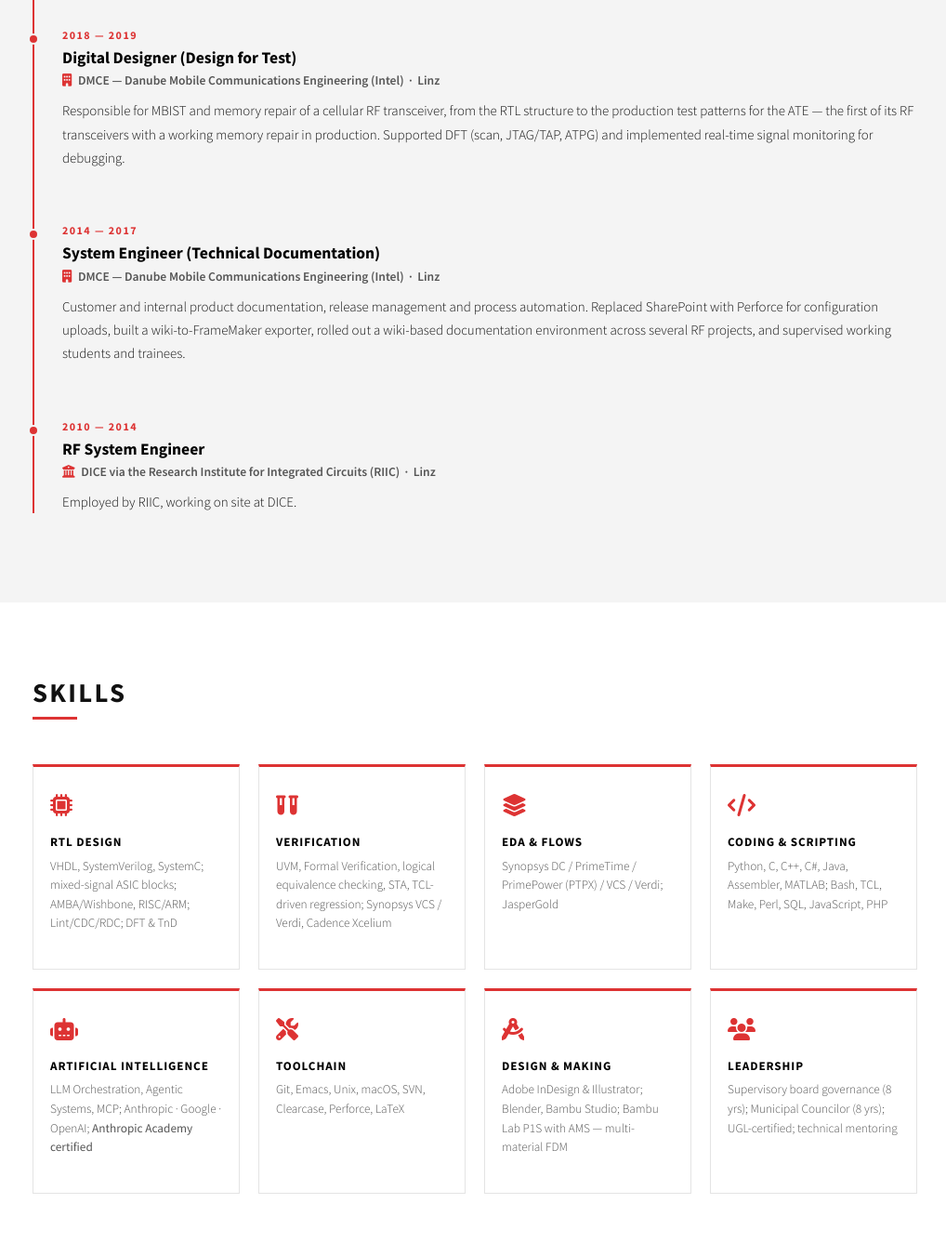
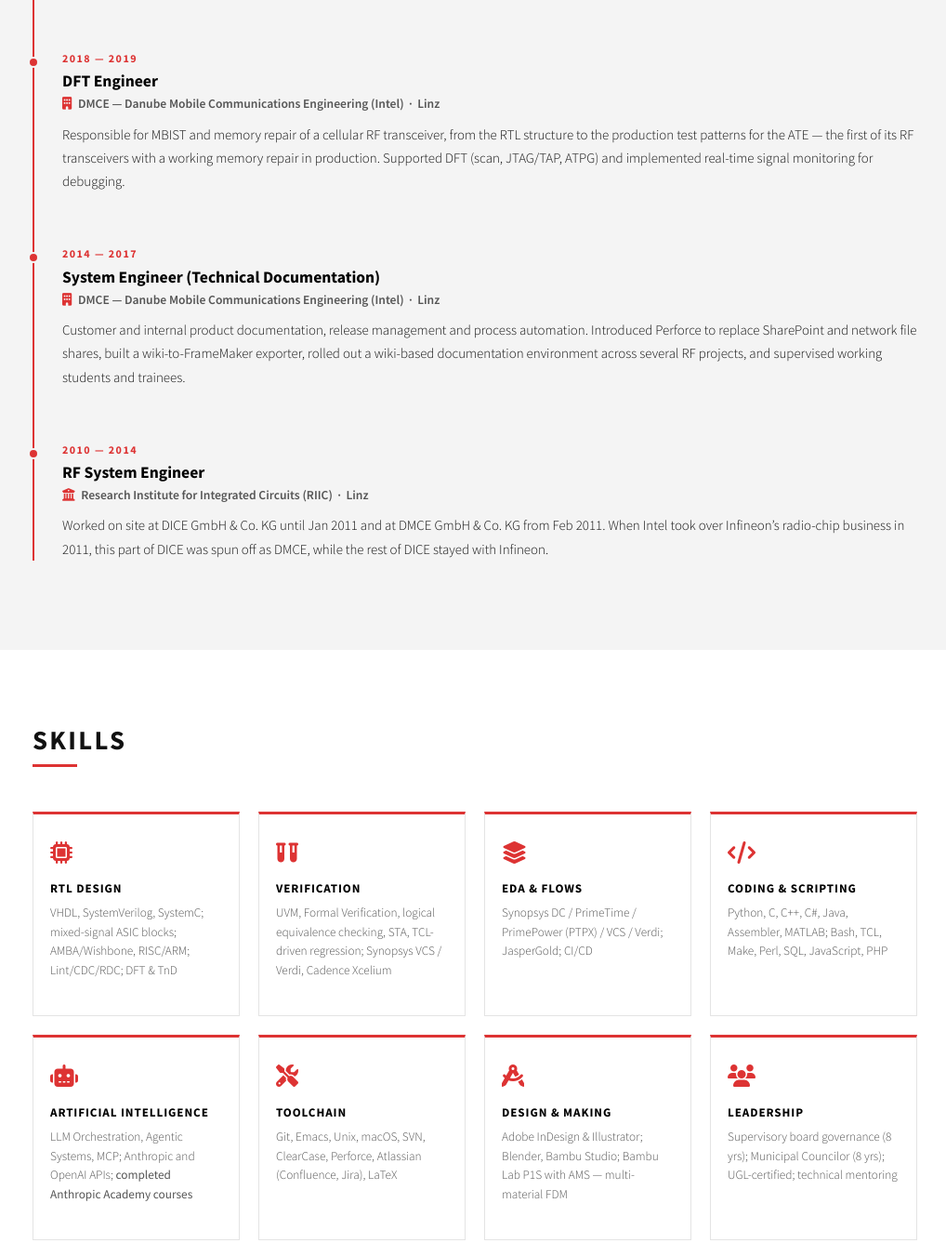
Before and after one commit to iAlmirPro/iAlmirPro.github.io, a plain HTML site: page index.html in a window 1280 px wide. Shown: the part 2330-3667 px from the top of the page at 93% size, without its empty margins (129-1147 px from the left). Drawn offline with nearby package versions, Linux system fonts and the light colour scheme.

Commit message:
Homepage: align job titles, RIIC entry, skills and licence with current CV
Co-Authored-By: Claude Sonnet 5.5 <noreply@anthropic.com>

```diff
--- a/index.html
+++ b/index.html
@@ -139,7 +139,7 @@
           <div class="timeline-body">
             <h3>Global Explorer by Design</h3>
             <p class="timeline-org"><i class="fas fa-globe"></i> Worldwide</p>
-            <p>The best engineers understand the world they build for. After 15+ years in the industry, a self-directed study in global systems, human-centric design, and the ultimate test of adapting to new variables in real-time.</p>
+            <p>I believe the best engineers are those who understand the world they are building for. After 15+ years in the industry, I stepped away from the desk to become an Explorer by Design. In this self-directed study of global systems and human-centric design, while travelling far, far away, I want to test my ability to adapt to new variables in real time.</p>
           </div>
         </div>
 
@@ -148,7 +148,7 @@
           <div class="timeline-body">
             <h3>Digital Design Engineer</h3>
             <p class="timeline-org"><i class="fas fa-building"></i> Apple Technology Engineering Austria B.V. &amp; Co. KG &nbsp;&middot;&nbsp; Linz</p>
-            <p>RTL design and unit-level verification of digital blocks on mixed-signal cellular RF transceiver ASICs, with a focus on IP development and integration. Specified, implemented and integrated the chip-level test and debug infrastructure used by Silicon Validation during bring-up, automated SoC-level power analysis as a weekly script-driven flow, and led the ECO process, resulting in a timely hand-off to physical design, with all fixes integrated.</p>
+            <p>RTL design and verification of digital blocks for mixed-signal cellular RF transceiver ASICs with a focus on IP development and integration. Specified, implemented and integrated the chip-level test and debug infrastructure used by Silicon Validation during bring-up, automated SoC-level power analysis as a weekly script-driven flow, and led the ECO process, resulting in a timely hand-off to physical design, with all fixes integrated.</p>
           </div>
         </div>
 
@@ -164,7 +164,7 @@
         <div class="timeline-item">
           <div class="timeline-date">2018 &mdash; 2019</div>
           <div class="timeline-body">
-            <h3>Digital Designer (Design for Test)</h3>
+            <h3>DFT Engineer</h3>
             <p class="timeline-org"><i class="fas fa-building"></i> DMCE — Danube Mobile Communications Engineering (Intel) &nbsp;&middot;&nbsp; Linz</p>
             <p>Responsible for MBIST and memory repair of a cellular RF transceiver, from the RTL structure to the production test patterns for the ATE — the first of its RF transceivers with a working memory repair in production. Supported DFT (scan, JTAG/TAP, ATPG) and implemented real-time signal monitoring for debugging.</p>
           </div>
@@ -175,7 +175,7 @@
           <div class="timeline-body">
             <h3>System Engineer (Technical Documentation)</h3>
             <p class="timeline-org"><i class="fas fa-building"></i> DMCE — Danube Mobile Communications Engineering (Intel) &nbsp;&middot;&nbsp; Linz</p>
-            <p>Customer and internal product documentation, release management and process automation. Replaced SharePoint with Perforce for configuration uploads, built a wiki-to-FrameMaker exporter, rolled out a wiki-based documentation environment across several RF projects, and supervised working students and trainees.</p>
+            <p>Customer and internal product documentation, release management and process automation. Introduced Perforce to replace SharePoint and network file shares, built a wiki-to-FrameMaker exporter, rolled out a wiki-based documentation environment across several RF projects, and supervised working students and trainees.</p>
           </div>
         </div>
 
@@ -183,8 +183,8 @@
           <div class="timeline-date">2010 &mdash; 2014</div>
           <div class="timeline-body">
             <h3>RF System Engineer</h3>
-            <p class="timeline-org"><i class="fas fa-university"></i> DICE via the Research Institute for Integrated Circuits (RIIC) &nbsp;&middot;&nbsp; Linz</p>
-            <p>Employed by RIIC, working on site at DICE.</p>
+            <p class="timeline-org"><i class="fas fa-university"></i> Research Institute for Integrated Circuits (RIIC) &nbsp;&middot;&nbsp; Linz</p>
+            <p>Worked on site at DICE GmbH &amp; Co. KG until Jan 2011 and at DMCE GmbH &amp; Co. KG from Feb 2011. When Intel took over Infineon&rsquo;s radio-chip business in 2011, this part of DICE was spun off as DMCE, while the rest of DICE stayed with Infineon.</p>
           </div>
         </div>
 
@@ -220,7 +220,7 @@
           <div class="skill-card card h-100">
             <div class="skill-icon"><i class="fas fa-layer-group"></i></div>
             <h3>EDA &amp; Flows</h3>
-            <p>Synopsys DC / PrimeTime / PrimePower (PTPX) / VCS / Verdi; JasperGold</p>
+            <p>Synopsys DC / PrimeTime / PrimePower (PTPX) / VCS / Verdi; JasperGold; CI/CD</p>
           </div>
         </div>
 
@@ -236,7 +236,7 @@
           <div class="skill-card card h-100">
             <div class="skill-icon"><i class="fas fa-robot"></i></div>
             <h3>Artificial Intelligence</h3>
-            <p>LLM Orchestration, Agentic Systems, MCP; Anthropic · Google · OpenAI; <strong>Anthropic Academy certified</strong></p>
+            <p>LLM Orchestration, Agentic Systems, MCP; Anthropic and OpenAI APIs; <strong>completed Anthropic Academy courses</strong></p>
           </div>
         </div>
 
@@ -244,7 +244,7 @@
           <div class="skill-card card h-100">
             <div class="skill-icon"><i class="fas fa-tools"></i></div>
             <h3>Toolchain</h3>
-            <p>Git, Emacs, Unix, macOS, SVN, Clearcase, Perforce, LaTeX</p>
+            <p>Git, Emacs, Unix, macOS, SVN, ClearCase, Perforce, Atlassian (Confluence, Jira), LaTeX</p>
           </div>
         </div>
 
@@ -382,7 +382,7 @@
           <div class="interest-item">
             <i class="fas fa-plane"></i>
             <h3>Flying &amp; Gliding</h3>
-            <p>Pilot training for Sailplanes + TMG (EASA); Radiotelephone Operator Certificate for Aeronautical Services; EU Drone Pilot Certificate (A1/A3)</p>
+            <p>Sailplane pilot licence (SPL, EASA); TMG extension in training; Radiotelephone Operator Certificate for Aeronautical Services; EU Drone Pilot Certificate (A1/A3)</p>
           </div>
         </div>
 
```
